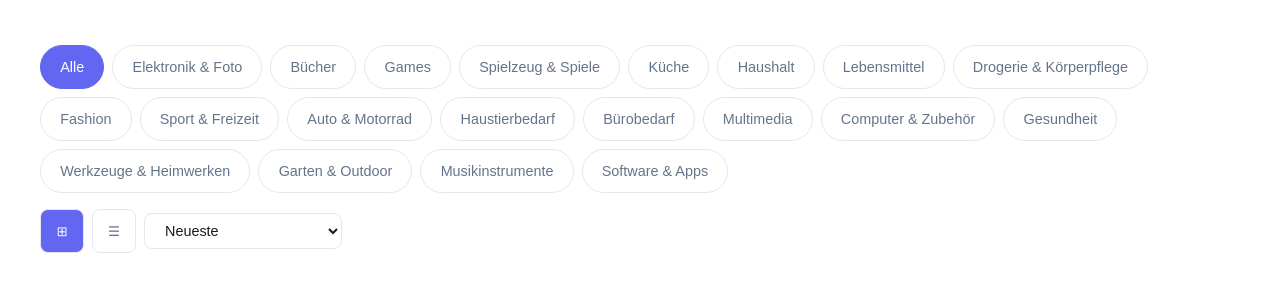
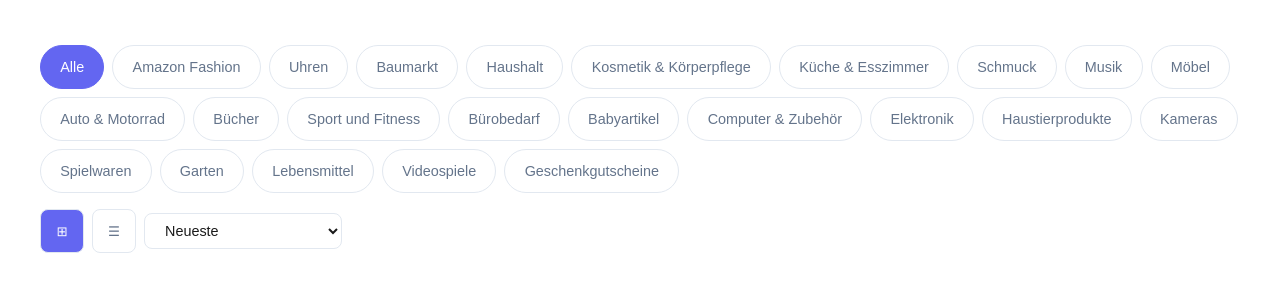
Before and after one commit to DevErrorX/RabtteDeal.de, a website: page public/index.html in a window 1280 px wide. Shown: the part 700-992 px from the top of the page. Drawn offline with Linux system fonts and the light colour scheme; no server answers.

Commit message:
Update index.html

```diff
--- a/public/index.html
+++ b/public/index.html
@@ -1192,29 +1192,32 @@
             </div>
 
             <div class="controls-bar">
-                <div class="filter-tabs">
-                    <button class="filter-tab active" data-category="all">Alle</button>
-                    <button class="filter-tab" data-category="elektronik">Elektronik & Foto</button>
-                    <button class="filter-tab" data-category="bücher">Bücher</button>
-                    <button class="filter-tab" data-category="games">Games</button>
-                    <button class="filter-tab" data-category="spielzeug">Spielzeug & Spiele</button>
-                    <button class="filter-tab" data-category="küche">Küche</button>
-                    <button class="filter-tab" data-category="Haushalt">Haushalt</button>
-                    <button class="filter-tab" data-category="lebensmittel">Lebensmittel</button>
-                    <button class="filter-tab" data-category="drogerie">Drogerie & Körperpflege</button>
-                    <button class="filter-tab" data-category="fashion">Fashion</button>
-                    <button class="filter-tab" data-category="sport">Sport & Freizeit</button>
-                    <button class="filter-tab" data-category="auto">Auto & Motorrad</button>
-                    <button class="filter-tab" data-category="haustier">Haustierbedarf</button>
-                    <button class="filter-tab" data-category="büro">Bürobedarf</button>
-                    <button class="filter-tab" data-category="multimedia">Multimedia</button>
-                    <button class="filter-tab" data-category="computer">Computer & Zubehör</button>
-                    <button class="filter-tab" data-category="gesundheit">Gesundheit</button>
-                    <button class="filter-tab" data-category="werkzeuge">Werkzeuge & Heimwerken</button>
-                    <button class="filter-tab" data-category="garten">Garten & Outdoor</button>
-                    <button class="filter-tab" data-category="musik">Musikinstrumente</button>
-                    <button class="filter-tab" data-category="software">Software & Apps</button>
-                </div>
+               <div class="filter-tabs">
+    <button class="filter-tab active" data-category="all">Alle</button>
+    <button class="filter-tab" data-category="fashion">Amazon Fashion</button>
+    <button class="filter-tab" data-category="uhren">Uhren</button>
+    <button class="filter-tab" data-category="baumarkt">Baumarkt</button>
+    <button class="filter-tab" data-category="haushalt">Haushalt</button>
+    <button class="filter-tab" data-category="kosmetik">Kosmetik & Körperpflege</button>
+    <button class="filter-tab" data-category="küche">Küche & Esszimmer</button>
+    <button class="filter-tab" data-category="schmuck">Schmuck</button>
+    <button class="filter-tab" data-category="musik">Musik</button>
+    <button class="filter-tab" data-category="möbel">Möbel</button>
+    <button class="filter-tab" data-category="auto">Auto & Motorrad</button>
+    <button class="filter-tab" data-category="bücher">Bücher</button>
+    <button class="filter-tab" data-category="sport">Sport und Fitness</button>
+    <button class="filter-tab" data-category="büro">Bürobedarf</button>
+    <button class="filter-tab" data-category="baby">Babyartikel</button>
+    <button class="filter-tab" data-category="computer">Computer & Zubehör</button>
+    <button class="filter-tab" data-category="elektronik">Elektronik</button>
+    <button class="filter-tab" data-category="haustier">Haustierprodukte</button>
+    <button class="filter-tab" data-category="kamera">Kameras</button>
+    <button class="filter-tab" data-category="spielwaren">Spielwaren</button>
+    <button class="filter-tab" data-category="garten">Garten</button>
+    <button class="filter-tab" data-category="lebensmittel">Lebensmittel</button>
+    <button class="filter-tab" data-category="videospiele">Videospiele</button>
+    <button class="filter-tab" data-category="gutscheine">Geschenkgutscheine</button>
+</div>
 
                 <div class="view-controls">
                     <button class="view-toggle active" data-view="grid">⊞</button>
```
